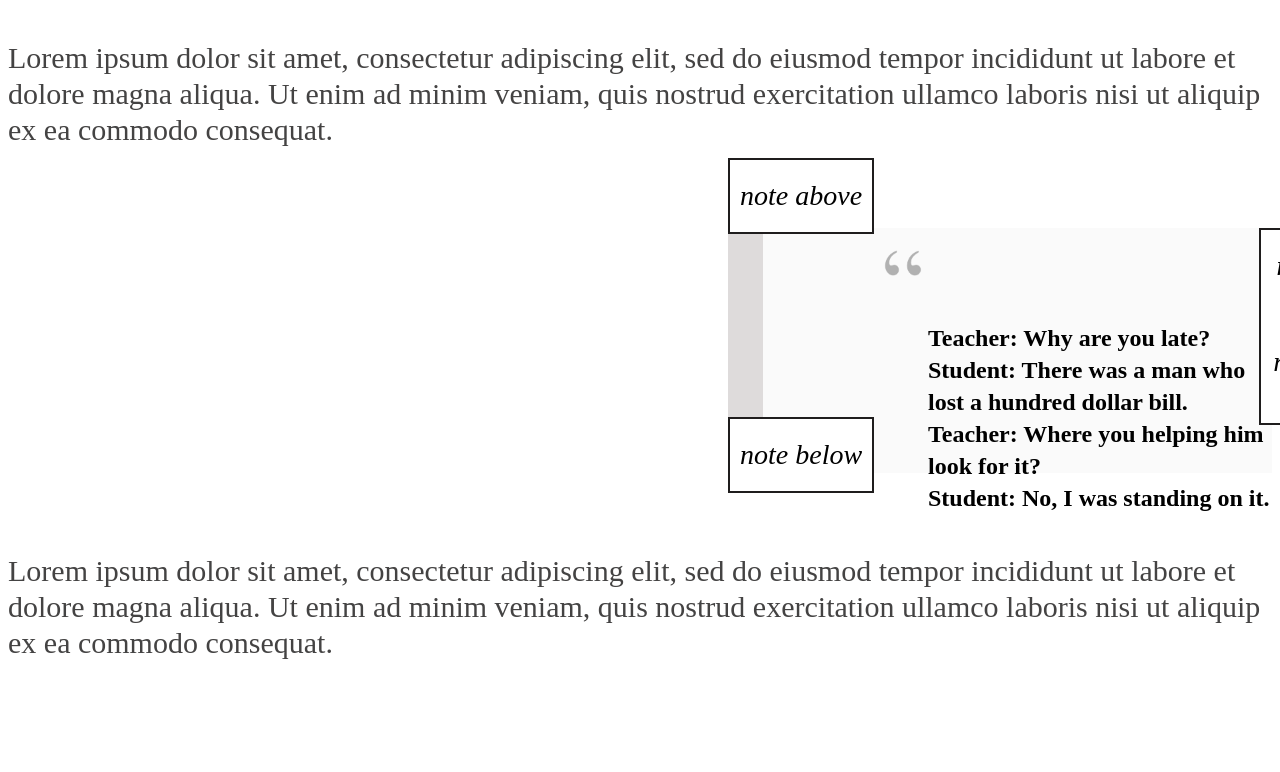
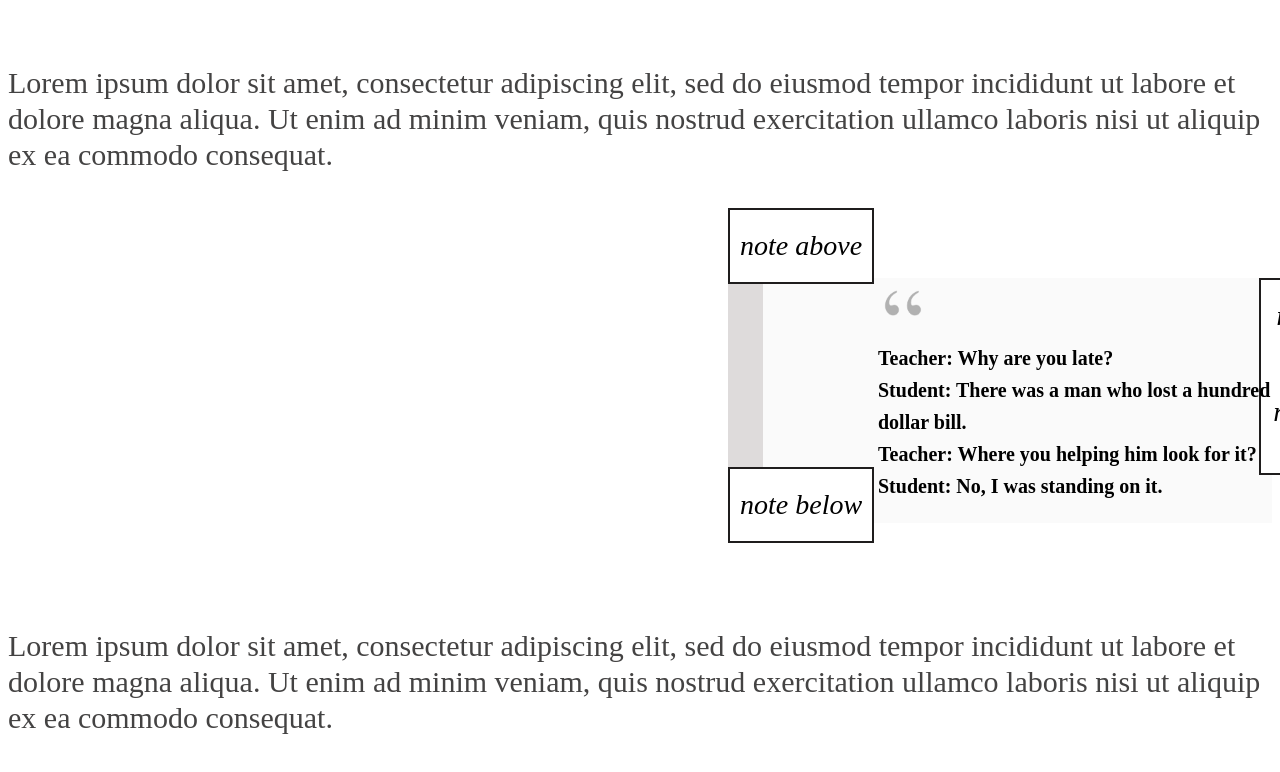
Before and after one commit to Sanusi-Islamiyat/Alt-school-JS-assignment, a plain HTML site: page first assignment/index.html in a window 1280 px wide. Shown: the top 772 px of the page. Drawn offline with Linux system fonts and the light colour scheme.

Commit message:
progressive

```diff
--- a/first assignment/index.css
+++ b/first assignment/index.css
@@ -11,6 +11,7 @@ main {
     color: rgb(68, 67, 67);
     font-family: 'Times New Roman' serif;
     line-height: 36px;
+    overflow-wrap: anywhere;
 }
 
 
@@ -20,6 +21,28 @@ main {
     height: 245.4;
     position: relative;
     margin-inline-start: 720px;
+    unicode-bidi: isolate;
+    display: block;
+    box-sizing: border-box;
+   unicode-bidi: isolate;
+}
+
+.text-content {
+    margin-inline-start: 150px;
+          margin-block-start: 20px;
+          line-height: 32px;
+          font-size: 20px;
+          font-weight: bold;
+          position: absolute;
+          overflow-wrap: anywhere;
+          unicode-bidi: isolate;
+          display: block;
+          box-sizing: border-box;
+}
+
+p {
+    margin-block-end: -10px;
+    position: absolute;
 }
 
 .left-border {
--- a/first assignment/index.html
+++ b/first assignment/index.html
@@ -9,9 +9,11 @@
 </head>
 <body>
     <main>
-        <section class="lorem-1">Lorem ipsum dolor sit amet, consectetur adipiscing elit, sed do eiusmod tempor incididunt
+        <section> <h1 class="lorem-1">Lorem ipsum dolor sit amet, consectetur adipiscing elit, sed do eiusmod tempor incididunt
             ut labore et dolore magna aliqua. Ut enim ad minim veniam, quis nostrud exercitation ullamco laboris nisi ut
-             aliquip ex ea commodo consequat. </section>
+             aliquip ex ea commodo consequat. </h1> </section>
+
+
         <section class="middle-cont">
             <div class="left-border"></div>
           <div class="top-note">note above</div>
@@ -19,25 +21,27 @@
           <div class="bottom-note">note below</div>
 
        <img style="width: 50px;
-       margin-block-start: 20px;
+       margin-block-start: 10px;
        height: 30px;
        margin-inline-start: 150px;" src="/first assignment/Assests/grey-quote-removebg-preview.png" alt="quote">
 
-          <div style="margin-inline-start: 200px;
-          margin-block-start: 40px;
-          line-height: 32px;
-          font-size: 24px;
-          font-weight: bold;">Teacher: Why are you late? <br>
+          <div class="text-content">
+            Teacher: Why are you late? <br>
 
-          Student: There was a man who lost a hundred dollar bill. <br>
+            Student: There was a man who lost a hundred dollar bill.  <br>
 
-          Teacher: Where you helping him look for it? <br>
+            Teacher: Where you helping him look for it? <br>
 
-          Student: No, I was standing on it.</div>
+            Student: No, I was standing on it. <br>
+
+
+        </div>
         </section>
-        <section class="lorem-2">Lorem ipsum dolor sit amet, consectetur adipiscing elit, sed do eiusmod tempor incididunt
+
+
+        <section> <h1 class="lorem-2">Lorem ipsum dolor sit amet, consectetur adipiscing elit, sed do eiusmod tempor incididunt
              ut labore et dolore magna aliqua. Ut enim ad minim veniam, quis nostrud exercitation ullamco laboris nisi ut
-             aliquip ex ea commodo consequat. </section>
+             aliquip ex ea commodo consequat. </h1> </section>
     </main>
    <script type="module" src="./index.js">
 
--- a/first assignment/index.js
+++ b/first assignment/index.js
@@ -8,7 +8,7 @@ computePosition(container, rightNote, {
     placement: 'right',
 }).then(({ x, y }) => {
     Object.assign(rightNote.style, {
-        left: `${985}px`,
+        right: `${0}px`,
         top: `${0}px`,
     });
 });
```
